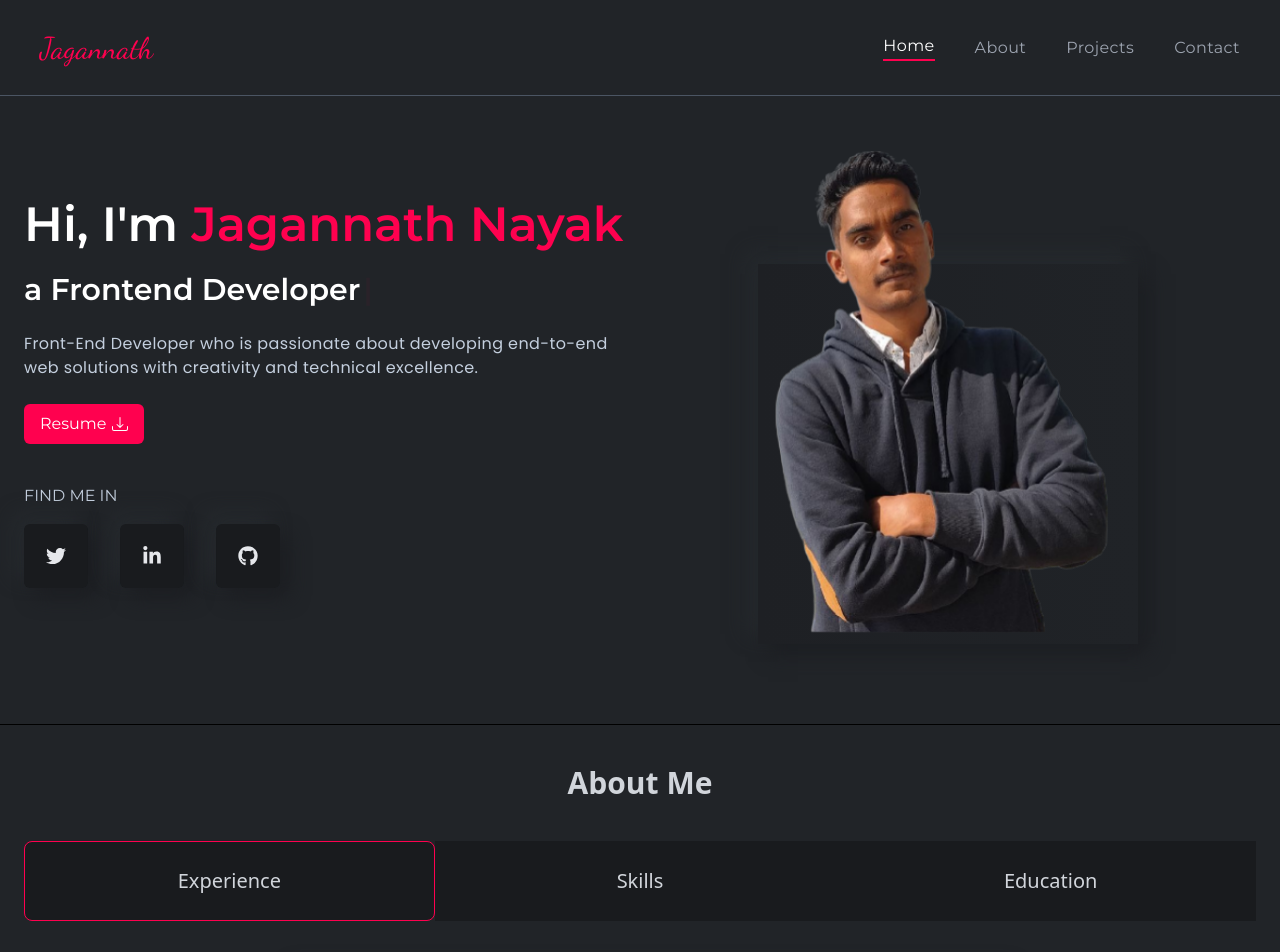
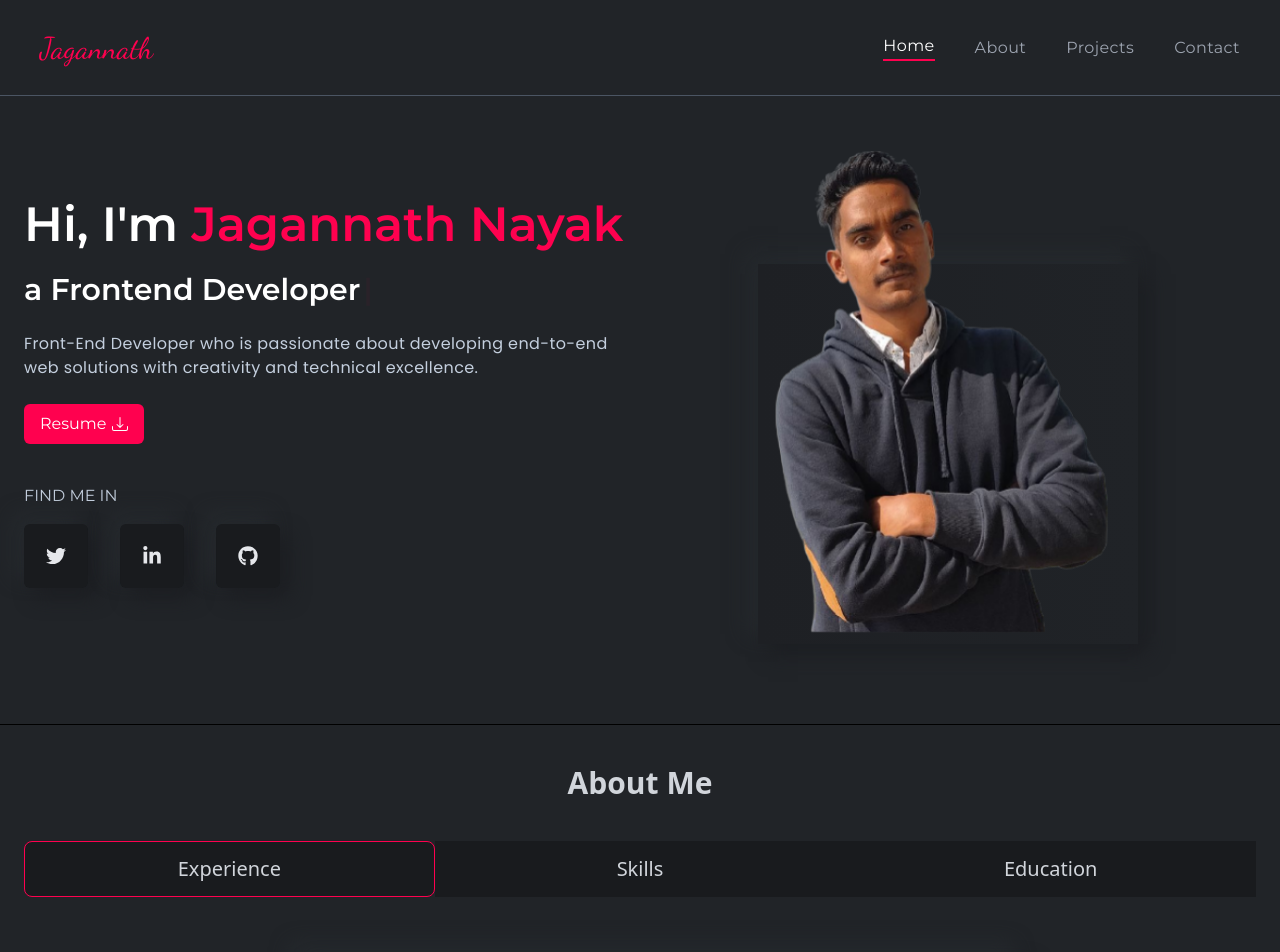
Before and after one commit to Jaga2105/portfolio, a React (Create React App) app: page / in a window 1280 px wide. Shown: the top 952 px of the page. Built offline with nearby package versions, Linux system fonts and the light colour scheme.

Commit message:
minor change

```diff
--- a/src/index.css
+++ b/src/index.css
@@ -12,7 +12,7 @@
     @apply w-full h-16 bg-black bg-opacity-25 text-gray-200 text-xl inline-flex gap-4 items-center justify-center rounded-md shadow-shadowOne hover:bg-opacity-40 hover:-translate-y-1 transition-all hover:text-designColor hover:border-2 hover:border-designColor cursor-pointer duration-300;
 }
   .aboutLi {
-  @apply w-full h-20 bg-black bg-opacity-25 text-xl text-gray-300 flex justify-center cursor-pointer hover:bg-opacity-40 duration-300 items-center border-[1px] rounded-none;
+  @apply w-full h-14 bg-black bg-opacity-25 text-xl text-gray-300 flex justify-center cursor-pointer hover:bg-opacity-40 duration-300 items-center border-[1px] rounded-none;
        }
 .bgOpacity {
 @apply bg-black bg-opacity-40;
```
